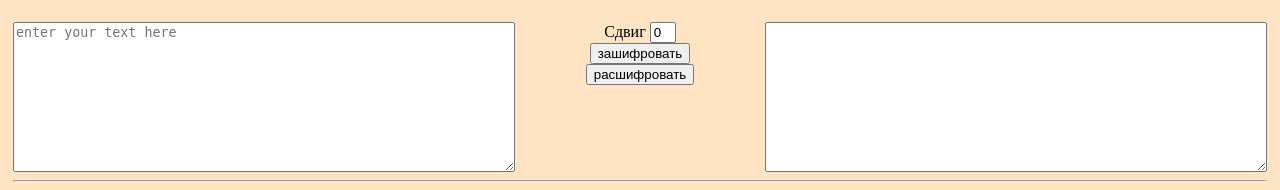
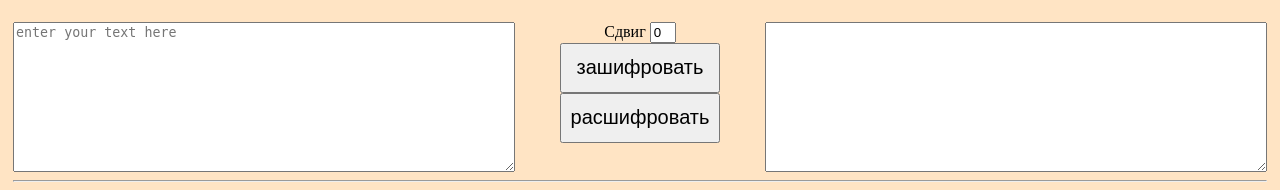
Before and after one commit to AcckiyGerman/Caesar_Cipher_Django, a Django app: page / in a window 1280 px wide. Shown: the part 71-261 px from the top of the page. Run offline with Django 3.2, Linux system fonts and the light colour scheme.

Commit message:
buttons design

```diff
--- a/caesar/static/caesar/style.css
+++ b/caesar/static/caesar/style.css
@@ -17,6 +17,12 @@ html, body, div, textarea { box-sizing: border-box; }
     text-align: center;
 }
 
+.buttons {
+    font-size: 20px;
+    height: 50px;
+    width: 160px;
+}
+
 .unravelText { width: 100%; }
 
 .clearfix:after {
--- a/caesar/templates/caesar/index.html
+++ b/caesar/templates/caesar/index.html
@@ -24,8 +24,8 @@
                        style="width:18px;"
                        title="только цифры" >
             </label><br>
-            <input type="submit" id="encode" value="зашифровать"><br>
-            <input type="submit" id="decode" value="расшифровать"><br>
+            <input class="buttons" type="submit" id="encode" value="зашифровать"><br>
+            <input class="buttons" type="submit" id="decode" value="расшифровать"><br>
         </div>
         <textarea class="outputText" readonly="true"></textarea>
     </div>
```
